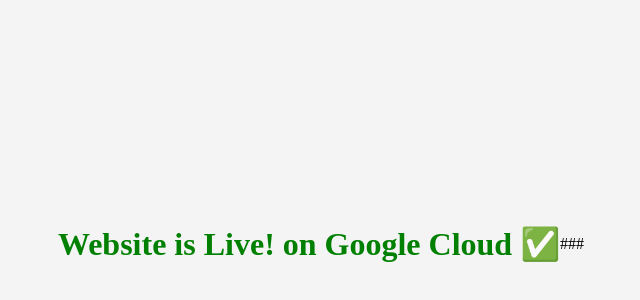
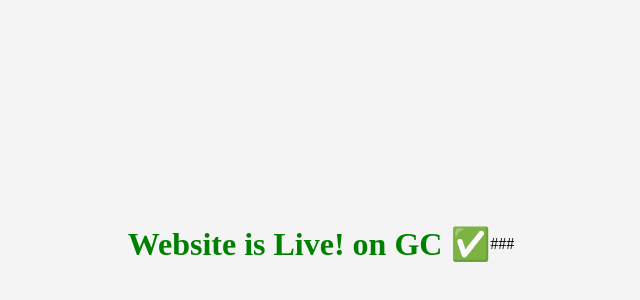
Before and after one commit to arjit547/googlenodecicd, a website: page public/index.html in a window 1280 px wide. Shown: the part 164-464 px from the top of the page, without its empty margins (319-959 px from the left). Drawn offline with Linux system fonts and the light colour scheme.

Commit message:
Update index.html

```diff
--- a/public/index.html
+++ b/public/index.html
@@ -19,7 +19,7 @@
     </style>
 </head>
 <body>
-    <h1>Website is Live! on Google Cloud ✅</h1>
+    <h1>Website is Live! on GC ✅</h1>
 </body>
 </html>
 
```
